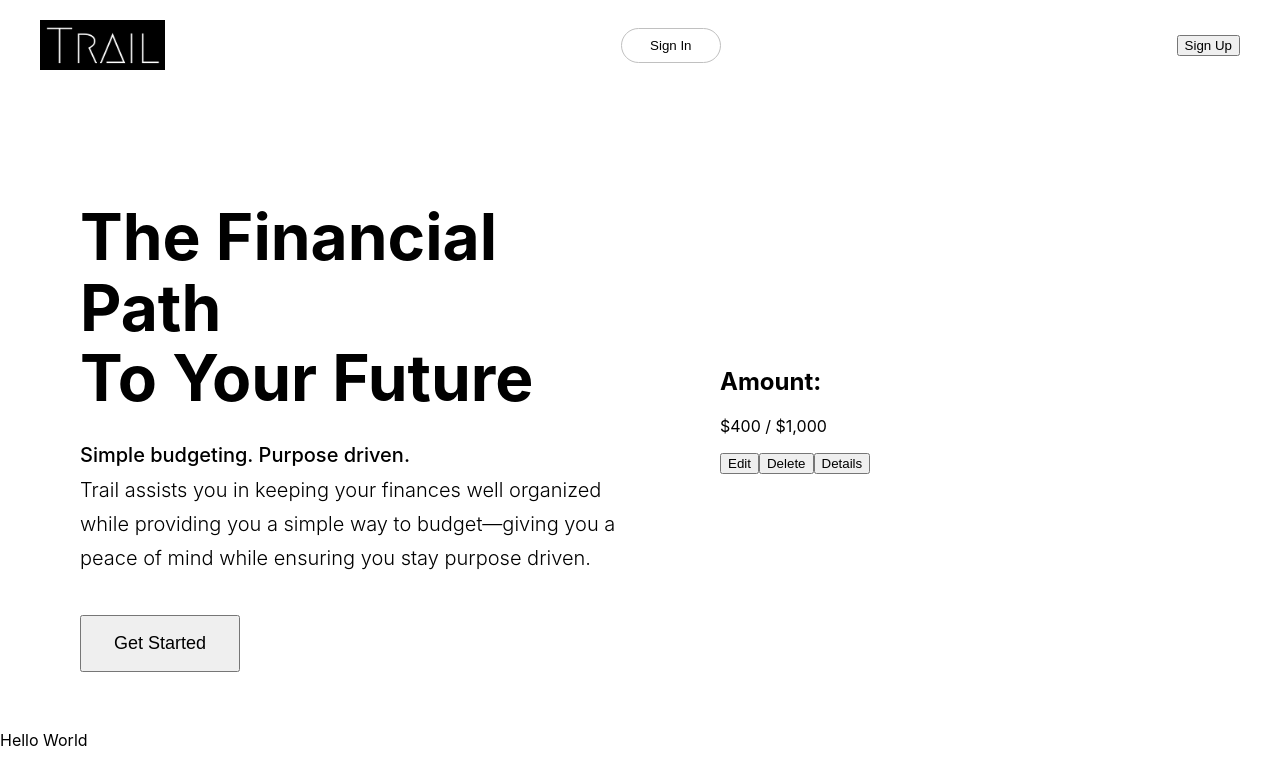
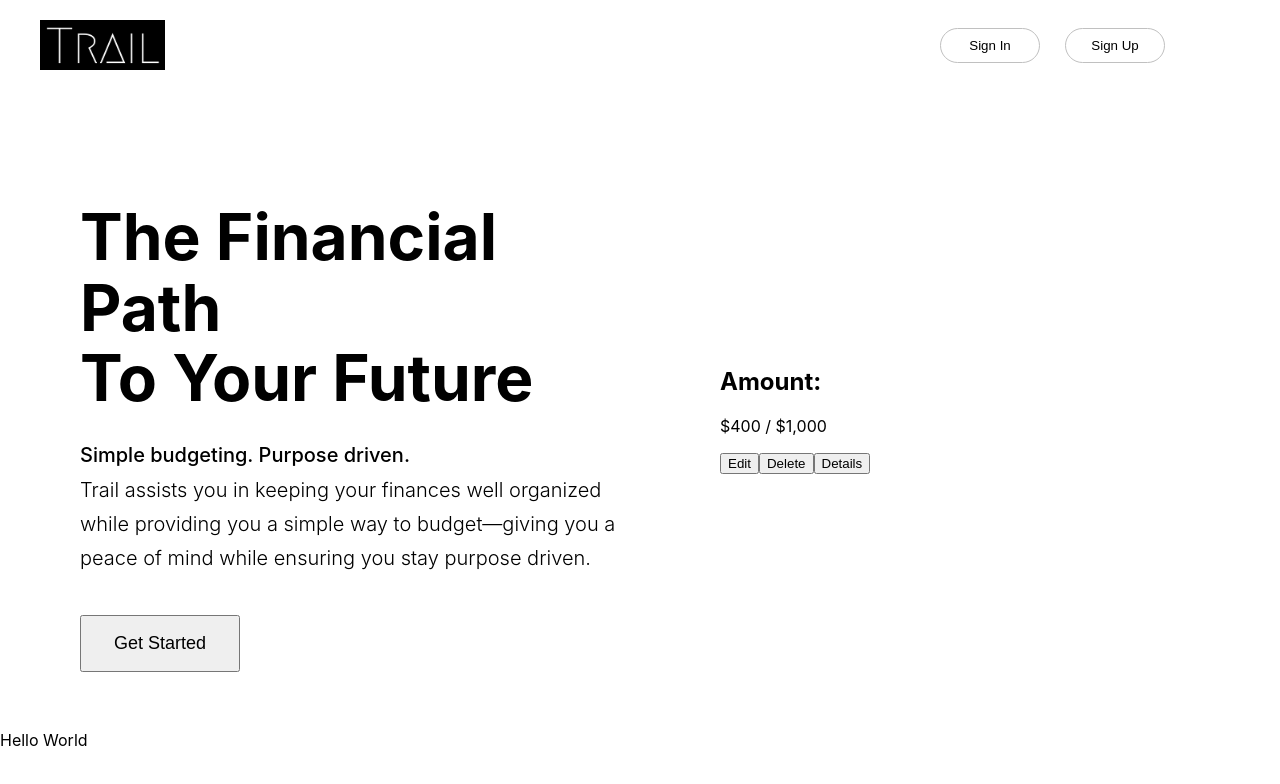
Before and after one commit to Travyon-Stevens/Trail-UI, a React (Create React App) app in the folder my-app/: page / in a window 1280 px wide. Shown: the top 784 px of the page. Built offline with nearby package versions, Linux system fonts and the light colour scheme.

Commit message:
Trail-002: 11/17/26 nav bar buttons being styled

```diff
--- a/my-app/src/components/Navbar/Navbar.css
+++ b/my-app/src/components/Navbar/Navbar.css
@@ -13,9 +13,34 @@
 
 .navbar-signin {
     background-color: transparent;
+    transition: background-color 0.3s ease, color 0.3s ease;
     border: 1px solid #C0C0C0;
     border-radius: 50px;
     height: 35px;
     width: 100px;
 
 }
+
+.navbar-signin:hover {
+    box-shadow: 0 2px 6px rgba(0, 0, 0, 0.15) ;
+}
+
+.navbar-signup {
+    background-color: white;
+    transition: background-color 0.3s ease, color 0.3s ease;
+    border: 1px solid #C0C0C0;
+    border-radius: 50px;
+    height: 35px;
+    width: 100px;
+}
+
+.navbar-signup:hover {
+    background-color: #4F46E5;
+    color: #FFFF;
+}
+
+.navbar-buttons {
+    display: flex;
+    gap: 25px;
+    padding-right: 75px;
+}
--- a/my-app/src/components/Navbar/Navbar.jsx
+++ b/my-app/src/components/Navbar/Navbar.jsx
@@ -4,11 +4,15 @@ import TrailLogo2 from "../../assets/TrailLogo2.jpg";
 
 function Navbar() {
     return(
-        <nav className="nav">
-          <img className="navbar-logo" src={TrailLogo2} alt="Trail logo"/>
+      <nav className="nav">
+        <img className="navbar-logo" src={TrailLogo2} alt="Trail logo" />
+
+        <div className="navbar-buttons">
           <button className="navbar-signin">Sign In</button>
-          <button>Sign Up</button>
-        </nav>
+          <button className="navbar-signup">Sign Up</button>
+        </div>
+
+      </nav>
     );
 }
 
```
